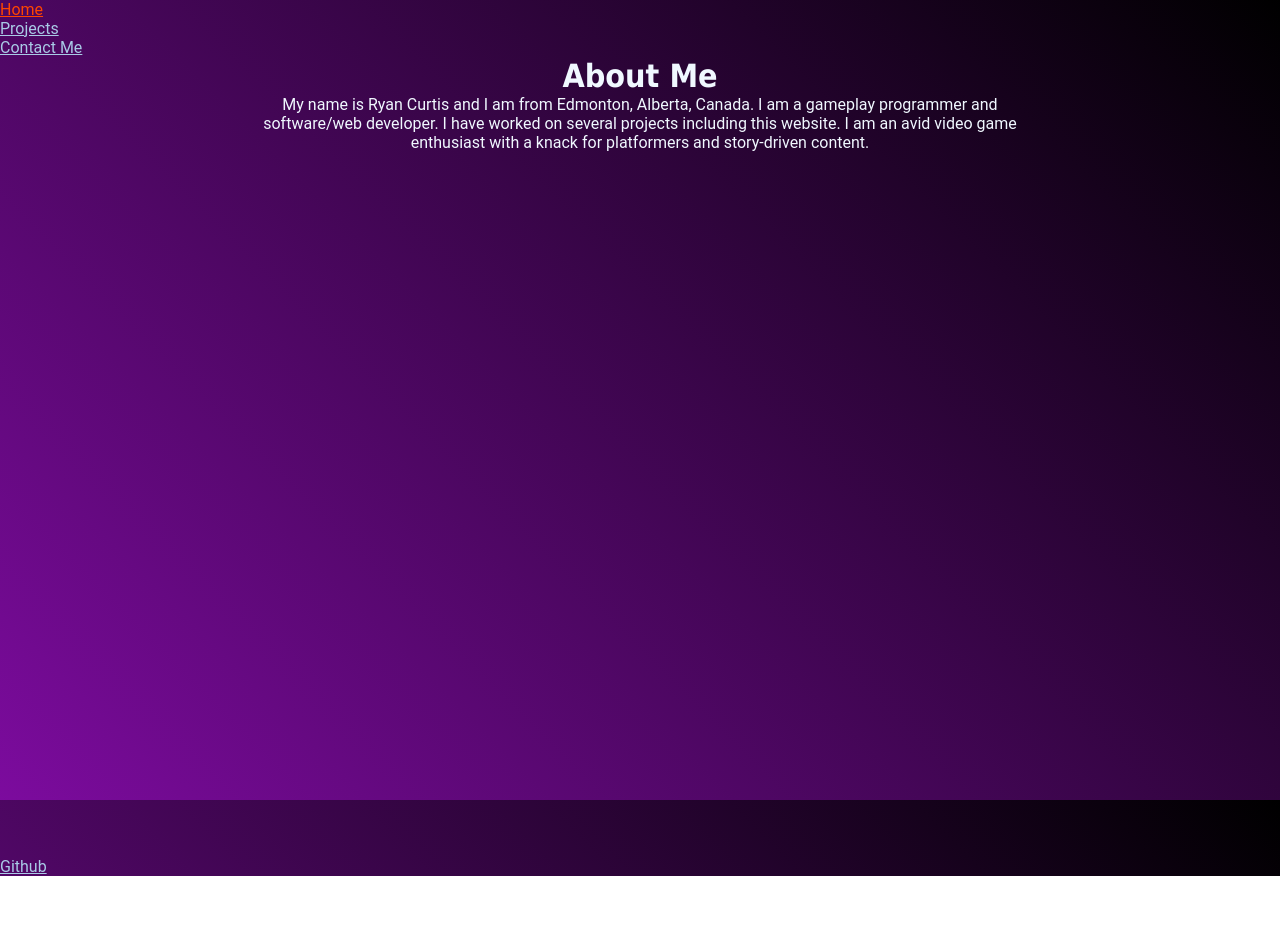
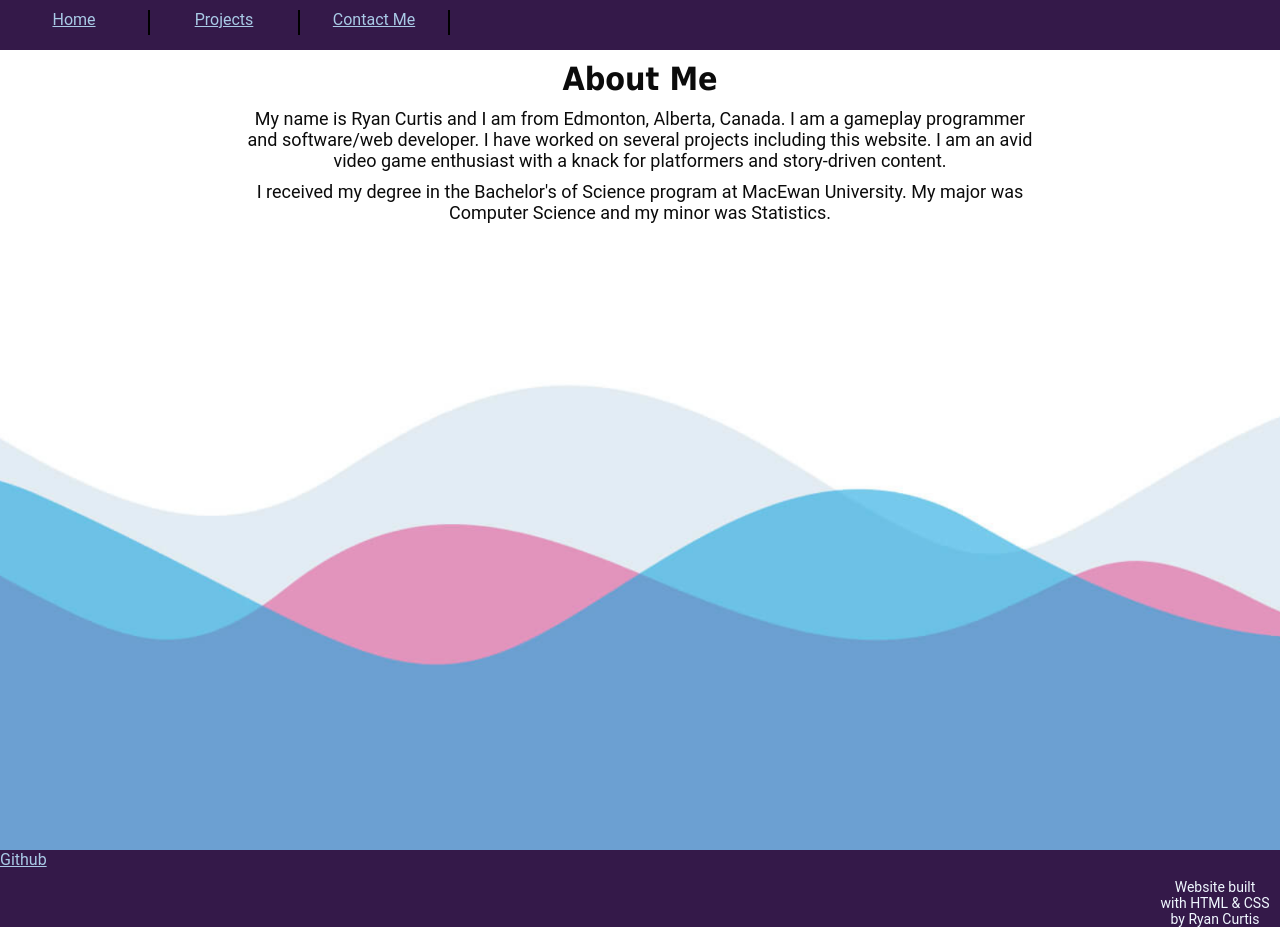
Before and after one commit to Ryan-at-git/Portfolio, a plain HTML site: page index.html in a window 1280 px wide. Before the commit the page ends 876 px from the top, so only its background shows below. Drawn offline with Linux system fonts and the light colour scheme.

Commit message:
Temp formatting. Needs work

```diff
--- a/index.html
+++ b/index.html
@@ -15,14 +15,21 @@
       </nav>
     </header>
     <main>
-      <h1>About Me</h1>
-      <p>My name is Ryan Curtis and I am from Edmonton, Alberta, Canada. I am a gameplay programmer and software/web developer.
-         I have worked on several projects including this website. I am an avid video game enthusiast with a knack for
-         platformers and story-driven content.
-      </p><br>
+      <div class="content">
+        <h1>About Me</h1>
+        <p>My name is Ryan Curtis and I am from Edmonton, Alberta, Canada. I am a gameplay programmer and software/web developer.
+           I have worked on several projects including this website. I am an avid video game enthusiast with a knack for
+           platformers and story-driven content.
+        </p>
+        <p>
+          I received my degree in the Bachelor's of Science program at MacEwan University.
+          My major was Computer Science and my minor was Statistics.
+        </p>
+      </div>
     </main>
     <footer>
       <a href="https://github.com/Ryan-at-git" target="_blank">Github</a>
+      <p>Website built with HTML & CSS by Ryan Curtis</p>
     </footer>
   </body>
 </html>
--- a/style.css
+++ b/style.css
@@ -7,23 +7,21 @@
 }
 
 html, body {
-  background: linear-gradient(45deg, rgb(124, 11, 158), rgb(0, 0, 0));
+  background: rgb(52, 25, 73);
   height: 100%;
 }
 
 body {
   font-family: 'Roboto', sans-serif;
-  color: aliceblue;
-
+  color: rgb(11, 11, 11);
+  position: relative;
 }
 
 main {
-  /*background-image: url("/Stuff/Pictures/Gifs/hug.gif");*/
+  background-image: url("temp-bg.png");
   background-size: cover;
   background-position: center;
   height: 800px;
-  width: 800px;
-  text-align: center;
   margin: 0 auto;
 }
 .uppercase {
@@ -32,6 +30,10 @@ main {
 
 h1 {
   font-family:'Tahoma';
+}
+
+p {
+  font-size: 18px;
 }
 
 a {
@@ -46,3 +48,46 @@ a:hover {
   width: 400px;
   height: 240px;
 }
+nav {
+  height: 50px;
+  width: 100%;
+
+}
+nav ul li{
+  float: left;
+  width: 150px;
+  height: 25px;
+  text-align: center;
+  list-style-type: none;
+  border-right: 2px solid black;
+  margin: 10px 0 0 0;
+}
+
+.content {
+  margin: 0 auto;
+  width: 800px;
+  text-align: center;
+}
+
+.content * {
+  margin-top: 10px;
+}
+
+.content h1 {
+  margin-top: 0px;
+  padding-top: 10px;
+}
+
+
+
+footer {
+  height: 50px;
+}
+
+footer p {
+  color: aliceblue;
+  margin: 10px 10px 0 auto;
+  text-align: center;
+  width: 110px;
+  font-size: 14px;
+}
```
Also changed, not shown: contact.html (+3 -2 lines), project.html (+3 -0 lines), temp-bg.png (added).
